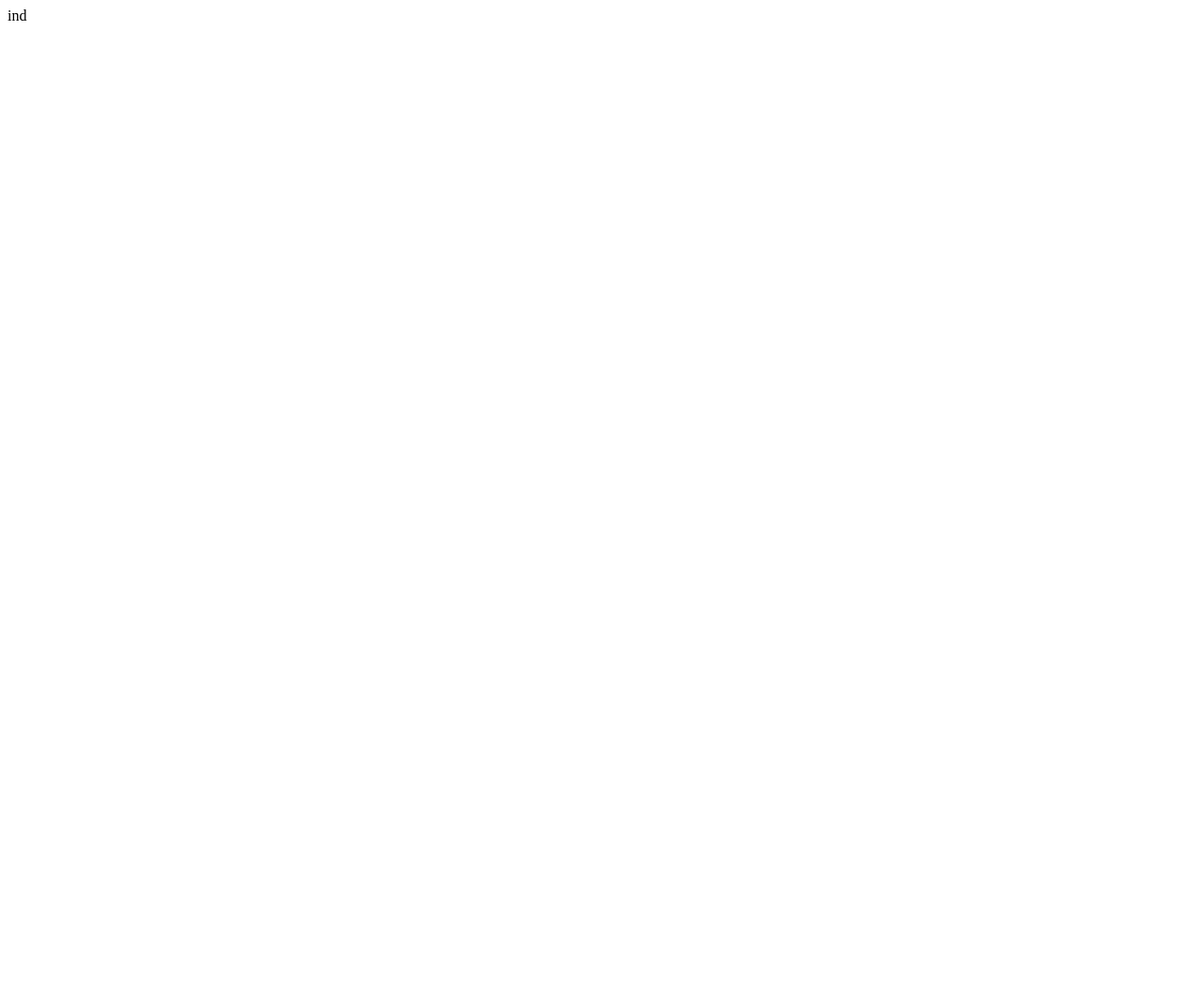
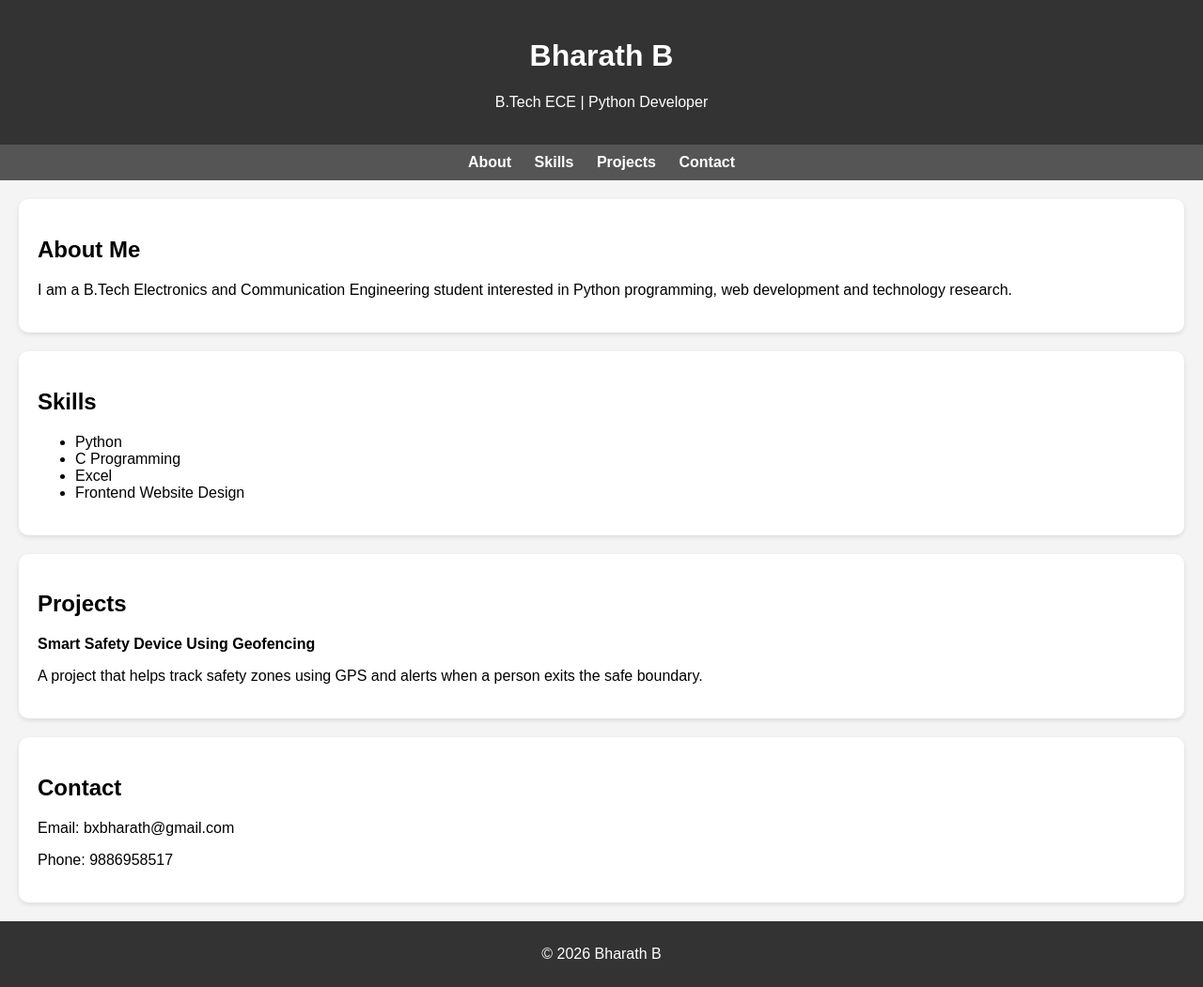
Before and after one commit to bxbharath-a11y/demo, a plain HTML site: page index.html in a window 1280 px wide. Shown: the whole page at 94% size. Before the commit the page ends 800 px from the top, so only its background shows below. Drawn offline with Linux system fonts and the light colour scheme.

Commit message:
Update index.html

```diff
--- a/index.html
+++ b/index.html
@@ -1 +1,101 @@
-ind
+<!DOCTYPE html>
+<html lang="en">
+<head>
+    <meta charset="UTF-8">
+    <meta name="viewport" content="width=device-width, initial-scale=1.0">
+    <title>Bharath Portfolio</title>
+
+    <style>
+        body{
+            font-family: Arial, sans-serif;
+            margin:0;
+            background:#f4f4f4;
+        }
+
+        header{
+            background:#333;
+            color:white;
+            padding:20px;
+            text-align:center;
+        }
+
+        nav{
+            background:#555;
+            padding:10px;
+            text-align:center;
+        }
+
+        nav a{
+            color:white;
+            margin:10px;
+            text-decoration:none;
+            font-weight:bold;
+        }
+
+        section{
+            padding:20px;
+            margin:20px;
+            background:white;
+            border-radius:10px;
+            box-shadow:0px 2px 5px rgba(0,0,0,0.1);
+        }
+
+        footer{
+            text-align:center;
+            padding:10px;
+            background:#333;
+            color:white;
+        }
+    </style>
+</head>
+
+<body>
+
+<header>
+    <h1>Bharath B</h1>
+    <p>B.Tech ECE | Python Developer</p>
+</header>
+
+<nav>
+    <a href="#about">About</a>
+    <a href="#skills">Skills</a>
+    <a href="#projects">Projects</a>
+    <a href="#contact">Contact</a>
+</nav>
+
+<section id="about">
+    <h2>About Me</h2>
+    <p>
+        I am a B.Tech Electronics and Communication Engineering student
+        interested in Python programming, web development and technology research.
+    </p>
+</section>
+
+<section id="skills">
+    <h2>Skills</h2>
+    <ul>
+        <li>Python</li>
+        <li>C Programming</li>
+        <li>Excel</li>
+        <li>Frontend Website Design</li>
+    </ul>
+</section>
+
+<section id="projects">
+    <h2>Projects</h2>
+    <p><strong>Smart Safety Device Using Geofencing</strong></p>
+    <p>A project that helps track safety zones using GPS and alerts when a person exits the safe boundary.</p>
+</section>
+
+<section id="contact">
+    <h2>Contact</h2>
+    <p>Email: bxbharath@gmail.com</p>
+    <p>Phone: 9886958517</p>
+</section>
+
+<footer>
+    <p>© 2026 Bharath B</p>
+</footer>
+
+</body>
+</html>
```
